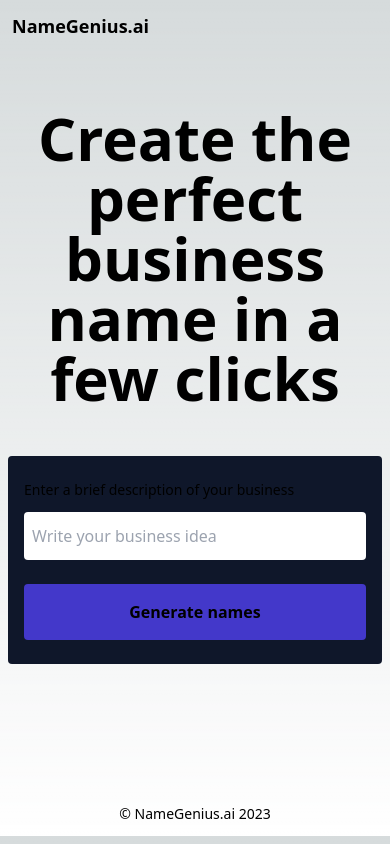
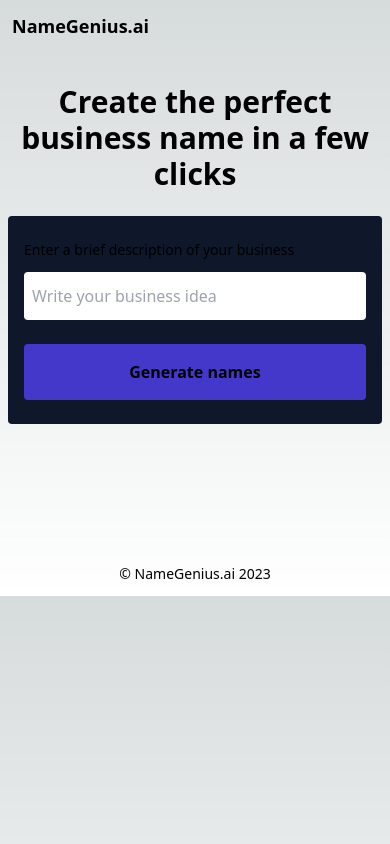
Before and after one commit to janvandenenden/namebot, a Next.js app: page / in a window 390 px wide. Built offline with nearby package versions, Linux system fonts and the light colour scheme.

Commit message:
change fontsize of tagline on mobile

```diff
--- a/pages/index.tsx
+++ b/pages/index.tsx
@@ -27,7 +27,9 @@ export default function Home() {
     <main className="flex flex-col items-center p-2 md:p-12 lg:p-24">
       <div className="container mx-auto">
         <div className="text-center mb-6">
-          <h1 className="text-6xl font-bold my-12">Create the perfect business name in a few clicks</h1>
+          <h1 className="text-3xl md:text-4xl lg:text-6xl font-bold my-6 lg:my-12">
+            Create the perfect business name in a few clicks
+          </h1>
         </div>
         <form
           className="flex flex-col mx-auto py-6 bg-slate-900 lg:p-12 p-4 mb-6 rounded lg:w-3/4"
```
